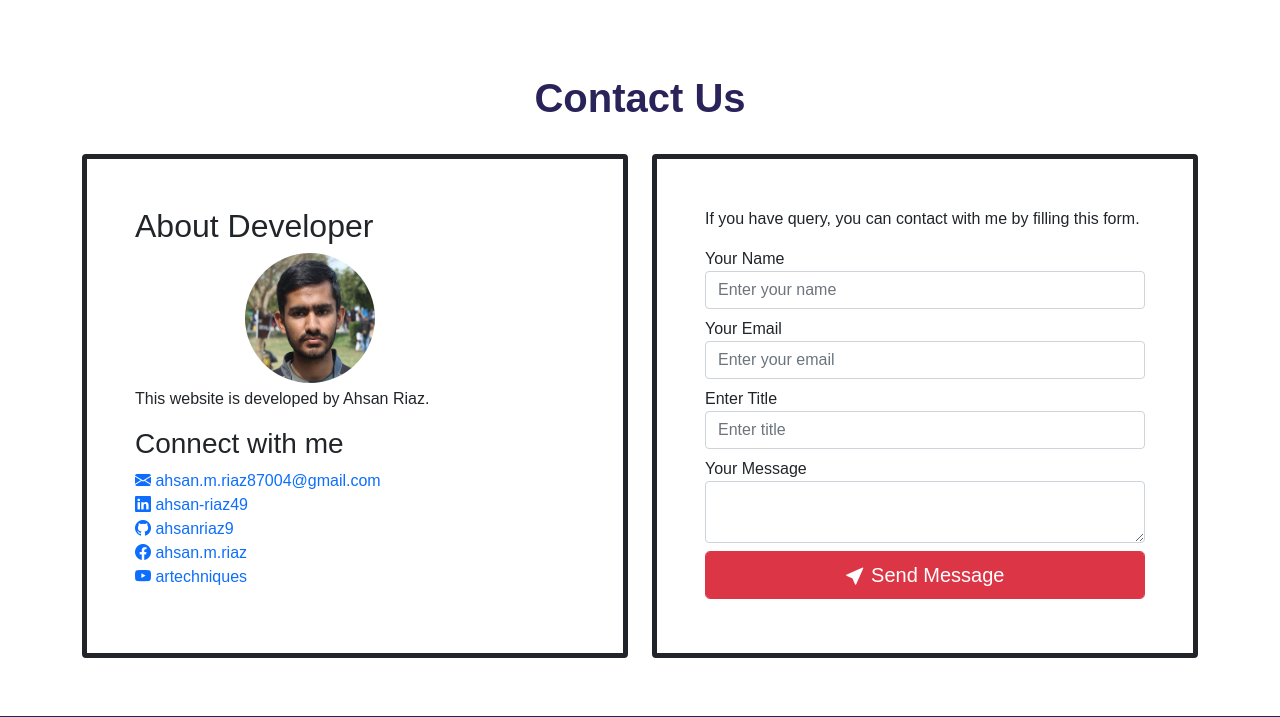
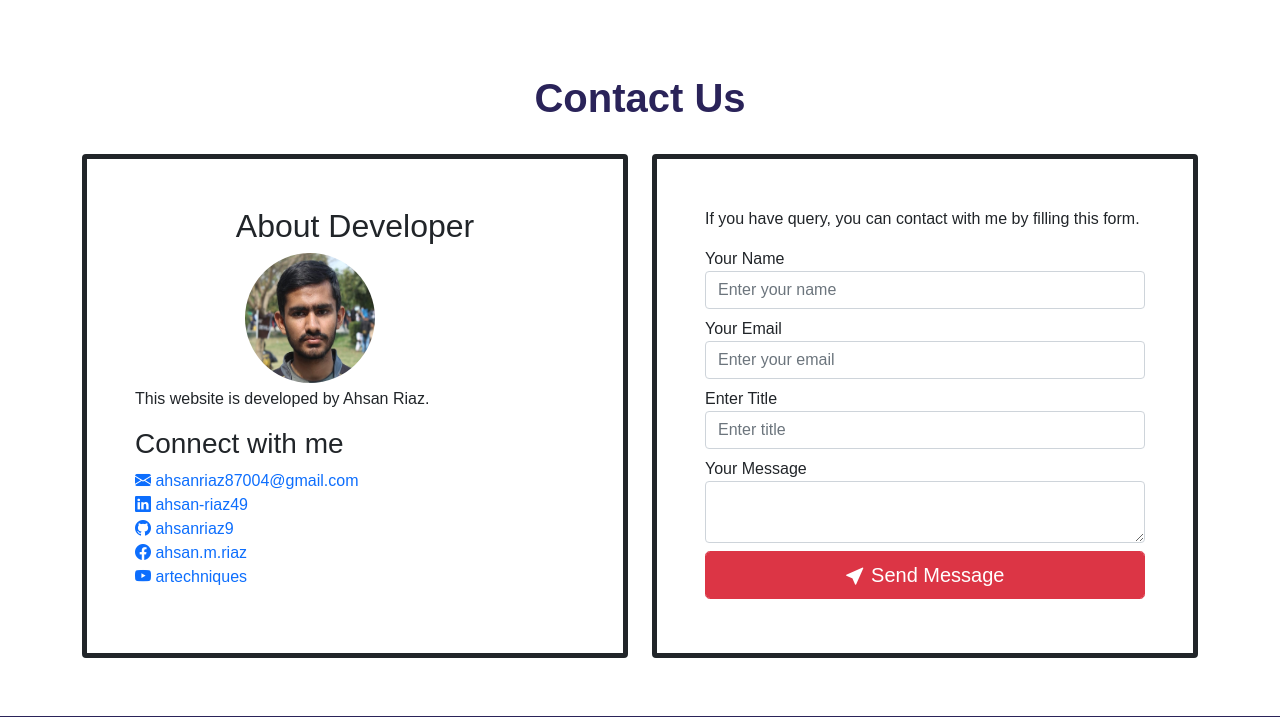
Before and after one commit to AhsanRiaz9/YouTube-Keywords-Extractor, a Flask app: page /Contact in a window 1280 px wide. Shown: the part 92-809 px from the top of the page. Run offline with Flask 2, Linux system fonts and the light colour scheme.

Commit message:
Update Contact Page

```diff
--- a/templates/Contact.html
+++ b/templates/Contact.html
@@ -72,7 +72,7 @@
                 <div class="col-lg-6 col-md-6 col-12 my-2">
                     <div class="border border-lg border-dark border-5 rounded py-5 px-5 h-100">
                         <section>
-                            <h2>About Developer</h2>
+                            <h2 class="text-center">About Developer</h2>
                             <div class="image-center my-1">
                                 <img id="devImg" class="img-fluid" src="{{url_for('static',filename='images/Ahsan.jpg')}}" />
                             </div>
@@ -82,7 +82,7 @@
                         <section>
                             <h3>Connect with me</h3>
                             <ul class="list-inline">
-                                <li><a target="_blank" href="mailto:ahsan.m.riaz87004@gmail.com"><i class="bi bi-envelope-fill"></i> ahsan.m.riaz87004@gmail.com</a></li>
+                                <li><a target="_blank" href="mailto:ahsanriaz87004@gmail.com"><i class="bi bi-envelope-fill"></i> ahsanriaz87004@gmail.com</a></li>
                                 <li><a target="_blank" href="https://www.linkedin.com/in/ahsan-riaz49/"><i class="bi bi-linkedin"></i> ahsan-riaz49</a></li>
                                 <li><a target="_blank" href="https://github.com/AhsanRiaz9"><i class="bi bi-github"></i> ahsanriaz9</a></li>
                                 <li><a target="_blank" href="https://www.facebook.com/ahsan.m.riaz/"><i class="bi bi-facebook"></i> ahsan.m.riaz</a></li>
```
